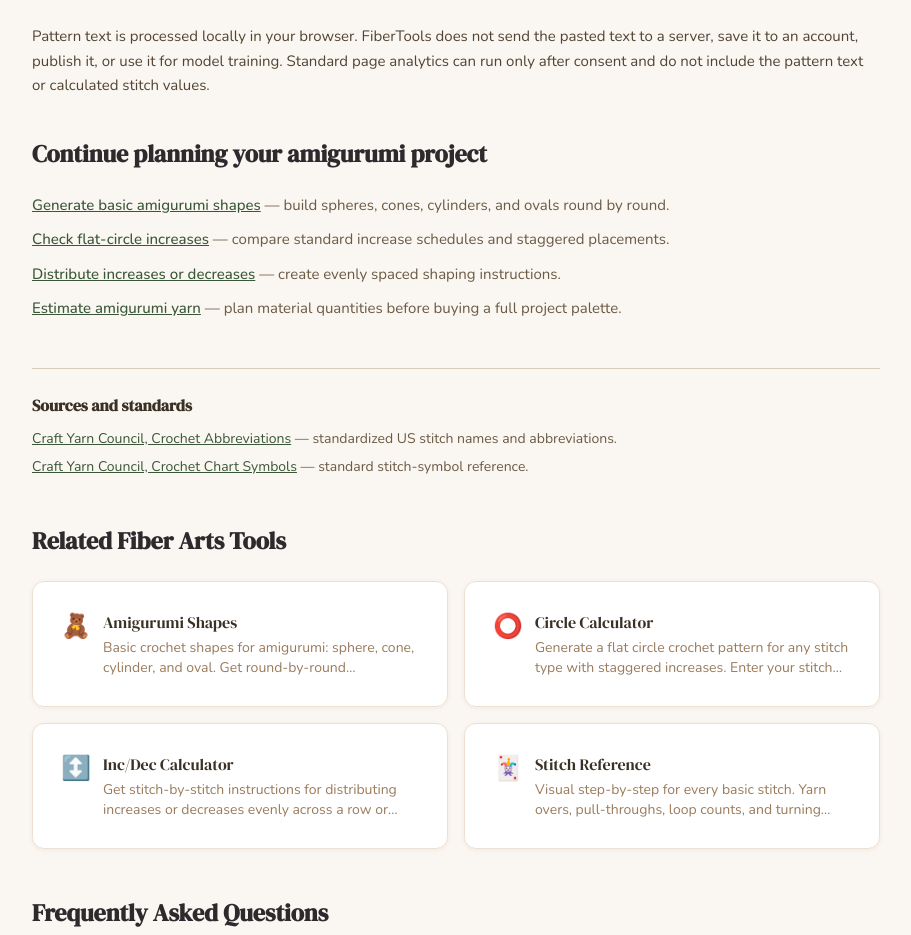
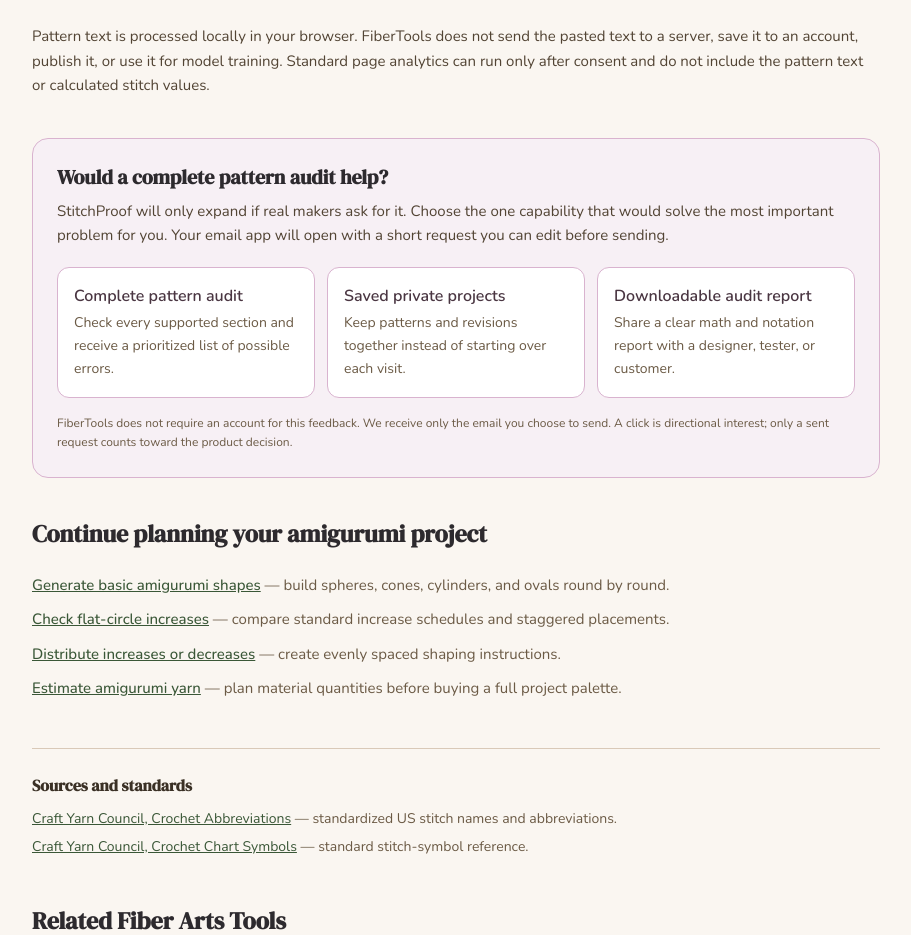
Before and after one commit to raiderj77/fibertools, a Next.js app: page /amigurumi-pattern-checker in a window 1280 px wide. Shown: the part 2800-3735 px from the top of the page, without its empty margins (184-1095 px from the left). Built offline with nearby package versions, Linux system fonts and the light colour scheme.

Commit message:
Add StitchProof demand funnel (#18)

```diff
--- a/package.json
+++ b/package.json
@@ -15,6 +15,7 @@
     "test:indexnow": "node --test tests/indexnow-urls.test.mjs",
     "test:pattern-checker": "node --test tests/amigurumi-pattern-checker.test.mjs",
     "test:revenue-path": "node --test tests/revenue-path-check.test.js",
+    "test:stitchproof-distribution": "node --test tests/stitchproof-distribution.test.mjs",
     "check:revenue-path": "node scripts/revenue-path-check.js",
     "test:security": "node scripts/security-check.js && node --check public/sw.js",
     "test:quality": "node scripts/quality-gate.js",
--- /dev/null
+++ b/src/app/amigurumi-pattern-checker/StitchProofInterestCard.tsx
@@ -0,0 +1,80 @@
+"use client";
+
+const INTEREST_OPTIONS = [
+  {
+    key: "complete_audit",
+    title: "Complete pattern audit",
+    description: "Check every supported section and receive a prioritized list of possible errors.",
+  },
+  {
+    key: "saved_projects",
+    title: "Saved private projects",
+    description: "Keep patterns and revisions together instead of starting over each visit.",
+  },
+  {
+    key: "downloadable_report",
+    title: "Downloadable audit report",
+    description: "Share a clear math and notation report with a designer, tester, or customer.",
+  },
+] as const;
+
+function buildInterestEmail(title: string) {
+  const subject = `StitchProof request: ${title}`;
+  const body = [
+    "Hi FiberTools,",
+    "",
+    `I used the free StitchProof checker and I am interested in: ${title}.`,
+    "",
+    "The pattern problem I most need help with is:",
+    "",
+    "Would I consider paying for this? Yes / Maybe / No",
+    "",
+    "Please do not paste pattern text unless you created it or have permission to share it.",
+  ].join("\n");
+
+  return `mailto:hello@fibertools.app?subject=${encodeURIComponent(subject)}&body=${encodeURIComponent(body)}`;
+}
+
+export default function StitchProofInterestCard() {
+  function trackInterest(interestType: (typeof INTEREST_OPTIONS)[number]["key"]) {
+    if (typeof window.gtag === "function") {
+      window.gtag("event", "stitchproof_interest_click", {
+        interest_type: interestType,
+        page_path: "/amigurumi-pattern-checker",
+      });
+    }
+  }
+
+  return (
+    <section className="mt-10 rounded-2xl border border-plum-200 bg-plum-50 p-5 dark:border-plum-800 dark:bg-plum-950/30 sm:p-6">
+      <h2 className="text-xl font-semibold text-bark-800 dark:text-cream-100">
+        Would a complete pattern audit help?
+      </h2>
+      <p className="mt-2 text-[15px] leading-relaxed text-bark-600 dark:text-bark-400">
+        StitchProof will only expand if real makers ask for it. Choose the one capability that would solve the
+        most important problem for you. Your email app will open with a short request you can edit before sending.
+      </p>
+
+      <div className="mt-5 grid gap-3 sm:grid-cols-3">
+        {INTEREST_OPTIONS.map((option) => (
+          <a
+            key={option.key}
+            href={buildInterestEmail(option.title)}
+            onClick={() => trackInterest(option.key)}
+            className="rounded-xl border border-plum-200 bg-white p-4 transition hover:border-plum-400 hover:shadow-sm focus-visible:outline-none focus-visible:ring-2 focus-visible:ring-plum-500 dark:border-plum-700 dark:bg-bark-800"
+          >
+            <span className="block font-semibold text-plum-700 dark:text-plum-300">{option.title}</span>
+            <span className="mt-1 block text-sm leading-relaxed text-bark-500 dark:text-bark-400">
+              {option.description}
+            </span>
+          </a>
+        ))}
+      </div>
+
+      <p className="mt-4 text-xs leading-relaxed text-bark-500 dark:text-bark-400">
+        FiberTools does not require an account for this feedback. We receive only the email you choose to send.
+        A click is directional interest; only a sent request counts toward the product decision.
+      </p>
+    </section>
+  );
+}
--- a/src/app/amigurumi-pattern-checker/page.tsx
+++ b/src/app/amigurumi-pattern-checker/page.tsx
@@ -3,6 +3,7 @@
 import AnswerBlock from "@/components/AnswerBlock";
 import ToolLayout from "@/components/ToolLayout";
 import AmigurumiPatternCheckerTool from "./AmigurumiPatternCheckerTool";
+import StitchProofInterestCard from "./StitchProofInterestCard";
 
 export const metadata: Metadata = {
   title: "Free Amigurumi Pattern Checker, Verify Round Math",
@@ -116,6 +117,8 @@
         </p>
       </section>
 
+      <StitchProofInterestCard />
+
       <section className="mt-10">
         <h2 className="section-heading">Continue planning your amigurumi project</h2>
         <ul className="space-y-3 text-[15px]">
--- a/src/app/amigurumi-shapes/page.tsx
+++ b/src/app/amigurumi-shapes/page.tsx
@@ -53,6 +53,14 @@
         bottomLine="Select your shape, enter your starting stitch count, and get a complete round-by-round pattern instantly."
         lastUpdated="2026-05-05"
       />
+
+      <aside className="mb-6 rounded-xl border border-plum-200 bg-plum-50 p-4 text-[15px] leading-relaxed text-bark-700 dark:border-plum-800 dark:bg-plum-950/30 dark:text-cream-300">
+        Already have an amigurumi pattern? Use the free{" "}
+        <Link href="/amigurumi-pattern-checker" className="font-semibold text-plum-700 underline dark:text-plum-300">
+          StitchProof pattern checker
+        </Link>{" "}
+        to verify supported round math and written stitch totals before you start crocheting.
+      </aside>
 
       <AmigurumiShapesTool />
 
--- a/src/app/best-yarn-for-amigurumi/page.tsx
+++ b/src/app/best-yarn-for-amigurumi/page.tsx
@@ -289,6 +289,10 @@
             <Link href="/needle-converter" className="text-sage-600 dark:text-sage-400 hover:underline">
               Needle &amp; Hook Converter
             </Link>
+            . If you already have a written pattern, check its supported round math with the{" "}
+            <Link href="/amigurumi-pattern-checker" className="text-sage-600 dark:text-sage-400 hover:underline">
+              free StitchProof pattern checker
+            </Link>
             .
           </p>
         </section>
--- a/src/app/circle-calculator/page.tsx
+++ b/src/app/circle-calculator/page.tsx
@@ -53,6 +53,14 @@
         bottomLine="Choose your stitch type and number of rounds to get a complete flat circle pattern with no curling or ruffling."
         lastUpdated="2026-05-05"
       />
+
+      <aside className="mb-6 rounded-xl border border-plum-200 bg-plum-50 p-4 text-[15px] leading-relaxed text-bark-700 dark:border-plum-800 dark:bg-plum-950/30 dark:text-cream-300">
+        Checking a written amigurumi pattern? The free{" "}
+        <Link href="/amigurumi-pattern-checker" className="font-semibold text-plum-700 underline dark:text-plum-300">
+          StitchProof pattern checker
+        </Link>{" "}
+        compares supported round instructions with their written stitch totals.
+      </aside>
 
       <CircleCalculatorTool />
 
```
Also changed, not shown: 3 other files (tests, documents, lock files or other folders).
